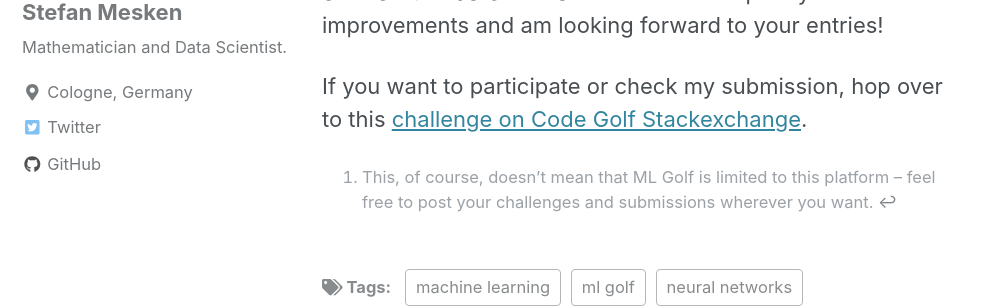
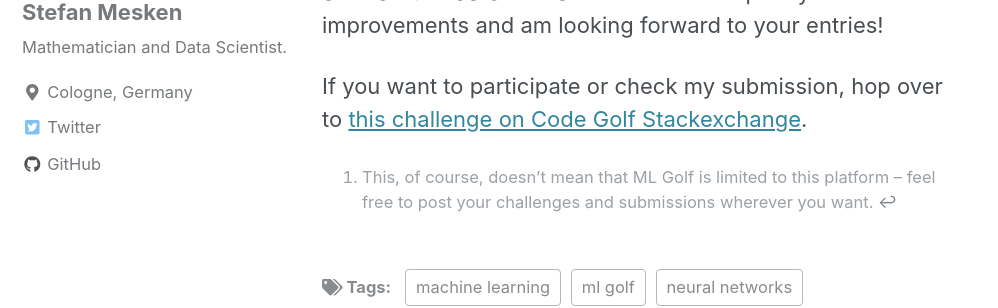
Before and after one commit to KappaDistributive/KappaDistributive.github.io, a Jekyll site: the page built from _posts/2019-07-01-machine-learning-golf.md, in a window 1280 px wide and 900 px high, scrolled down 3572 px. Shown: the part 187-495 px from the top of the window, without its empty margins (0-998 px from the left). Built offline with Jekyll 4.4.1, drawn with Linux system fonts in a browser that asks for light colours; cached includes are drawn as plain includes; nearby versions of some CDN libraries; formulas are drawn with MathJax 3.

Commit message:
minor fix

```diff
--- a/_posts/2019-07-01-machine-learning-golf.md
+++ b/_posts/2019-07-01-machine-learning-golf.md
@@ -60,6 +60,6 @@ The neural network with the *smallest number of weights* (including bias weights
 
 My best attempt so far uses 43 weights and achieves a maximal deviation of $$0.04786$$ as witnessed by $$8 \cdot -8 \mapsto -63.521423$$. I'm sure there's plenty of room for improvements and am looking forward to your entries!
 
-If you want to participate or check my submission, hop over to this [challenge on Code Golf Stackexchange](https://codegolf.stackexchange.com/questions/187562/machine-learning-golf-multiplication).
+If you want to participate or check my submission, hop over to [this challenge on Code Golf Stackexchange](https://codegolf.stackexchange.com/questions/187562/machine-learning-golf-multiplication).
 
 [^1]: This, of course, doesn't mean that ML Golf is limited to this platform -- feel free to post your challenges and submissions wherever you want.
```
Also changed, not shown: 2 other files.
